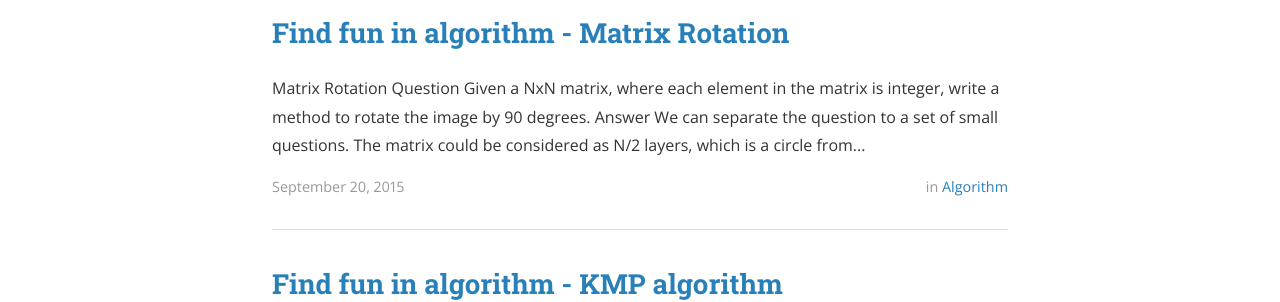
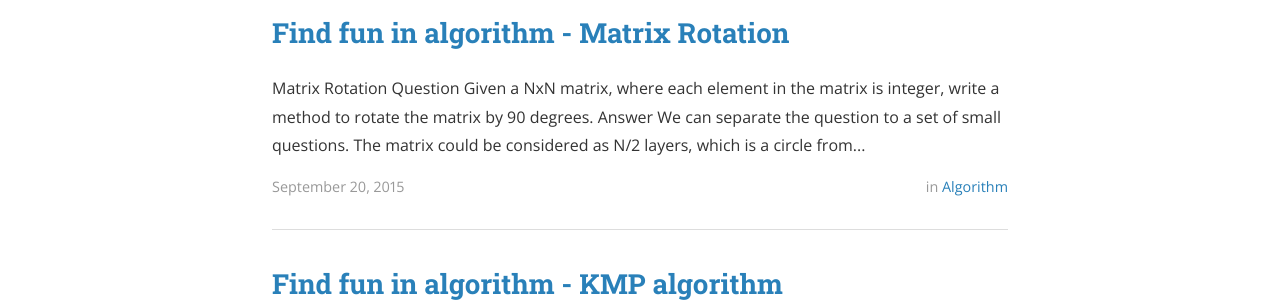
Before and after one commit to gl2001wl/leonblog, a Jekyll site: the page built from index.html, in a window 1280 px wide. Shown: the part 527-829 px from the top of the page. Built offline with Jekyll 4.4.1, drawn with Linux system fonts in a browser that asks for light colours; nearby versions of some CDN libraries; the list of posts is cut into pages by our own code; a style sheet for code colours, icons or effects is not loaded.

Commit message:
Matrix Rotation

```diff
--- a/_posts/2015-09-19-Find-fun-in-algorithm-Matrix-Rotation.markdown
+++ b/_posts/2015-09-19-Find-fun-in-algorithm-Matrix-Rotation.markdown
@@ -10,7 +10,7 @@ tags: [algorithm, java, matrix]
 
 ## Question
 
->Given a NxN matrix, where each element in the matrix is integer, write a method to rotate the image by 90 degrees.
+>Given a NxN matrix, where each element in the matrix is integer, write a method to rotate the matrix by 90 degrees.
 
 ## Answer
 
```
